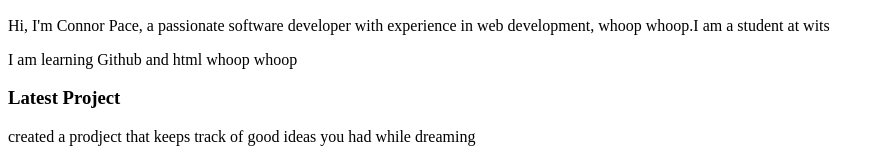
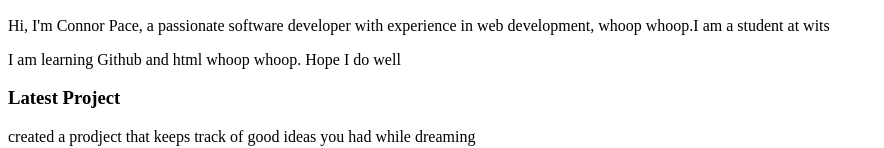
Before and after one commit to PaceWalker14/2799528-portfolio, a plain HTML site: page index.html in a window 1280 px wide. Shown: the part 184-332 px from the top of the page, without its empty margins (0-884 px from the left). Drawn offline with Linux system fonts and the light colour scheme.

Commit message:
added to about me

```diff
--- a/index.html
+++ b/index.html
@@ -24,7 +24,7 @@
         <section>
             <h2>About Me</h2>
             <p>Hi, I'm Connor Pace, a passionate software developer with experience in web development, whoop whoop.I am a student at wits</p>
-            <p>I am learning Github and html whoop whoop</p>
+            <p>I am learning Github and html whoop whoop. Hope I do well</p>
         </section>
 
         <article>
```
